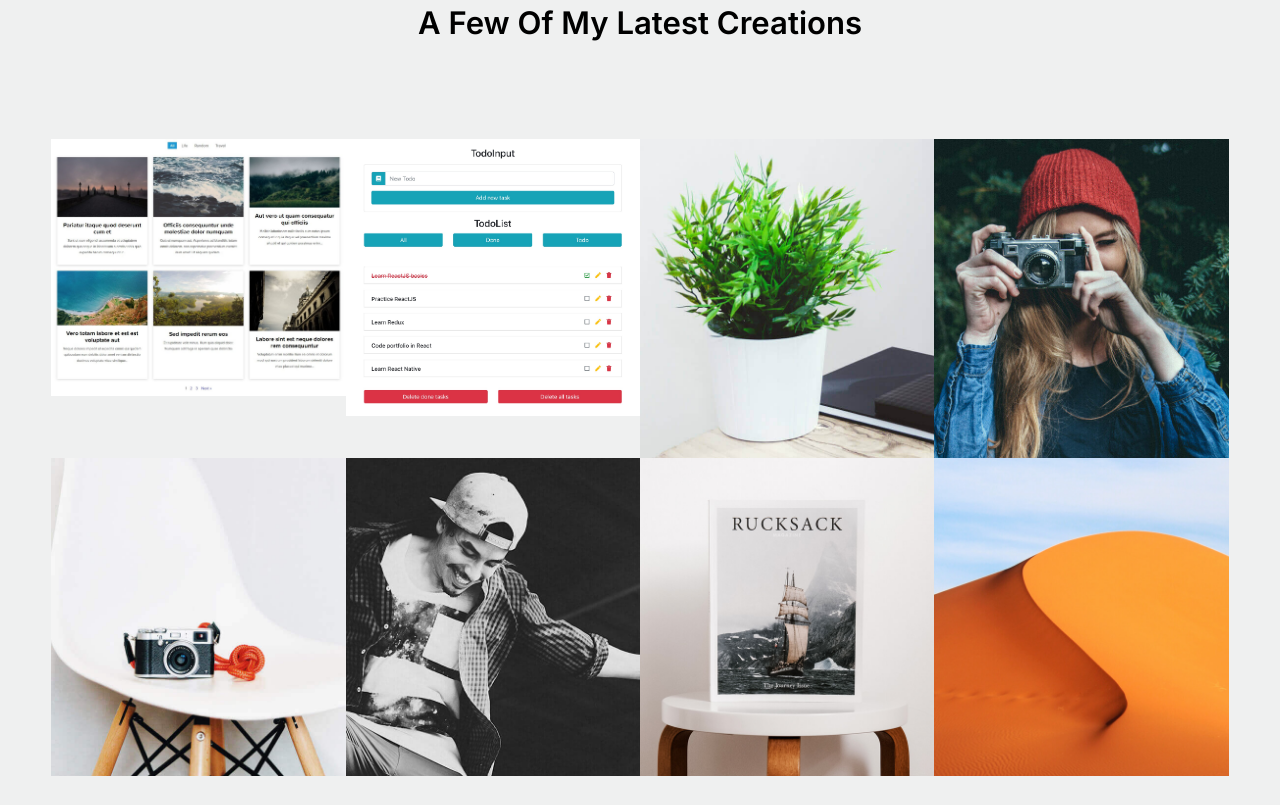
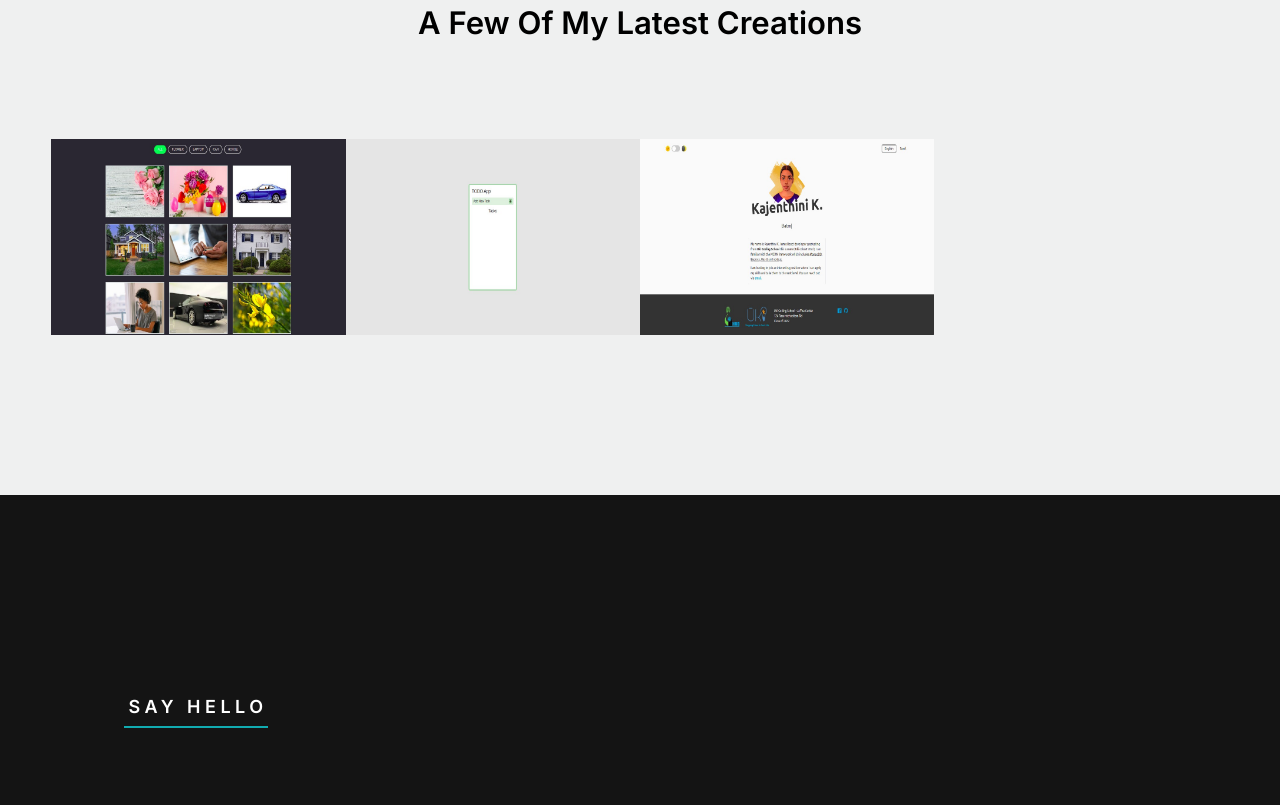
Before and after one commit to kajenthinikaja/kajenthini-github.io, a plain HTML site: page index.html in a window 1280 px wide. Shown: the part 3252-4057 px from the top of the page. Drawn offline with Linux system fonts and the light colour scheme.

Commit message:
add projects

```diff
--- a/index.html
+++ b/index.html
@@ -321,67 +321,72 @@
 
             <div class="column folio-item">
                 <a href="#modal-01" class="folio-item__thumb">
-                    <img src="images/portfolio/droplet.jpg"
-                         srcset="images/portfolio/droplet.jpg 1x,
-                                 images/portfolio/droplet@2x.jpg 2x" alt="">
+                    <img src="images/portfolio/filterable img gallery.jpg"
+                         srcset="images/portfolio/filterable img gallery.jpg" alt="">
                 </a>
-            </div> <!-- end folio-item -->
+            </div>
+             <!-- end folio-item -->
 
             <div class="column folio-item">
                 <a href="#modal-02" class="folio-item__thumb">
-                    <img src="images/portfolio/lamp.jpg"
-                         srcset="images/portfolio/lamp.jpg 1x,
-                                 images/portfolio/lamp@2x.jpg 2x" alt="">
+                    <img src="images/portfolio/todo app.jpg"
+                         srcset="images/portfolio/todo app.jpg" alt="">
                 </a>
-            </div> <!-- end folio-item -->
+            </div>
+             <!-- end folio-item -->
 
             <div class="column folio-item">
                 <a href="#modal-03" class="folio-item__thumb">
-                    <img src="images/portfolio/minimalismo.jpg"
-                         srcset="images/portfolio/minimalismo.jpg 1x,
-                                 images/portfolio/minimalismo@2x.jpg 2x" alt="">
+                    <img src="images/portfolio/personal.jpg"
+                         srcset="images/portfolio/personal.jpg" alt="">
                 </a>
-            </div> <!-- end folio-item -->
-
+            </div>
+             <!-- end folio-item -->
+<!--
             <div class="column folio-item">
                 <a href="#modal-04" class="folio-item__thumb">
                     <img src="images/portfolio/shutterbug.jpg"
                          srcset="images/portfolio/shutterbug.jpg 1x,
                                  images/portfolio/shutterbug@2x.jpg 2x" alt="">
                 </a>
-            </div> <!-- end folio-item -->
+            </div>  -->
+            <!-- end folio-item -->
 
-            <div class="column folio-item">
+            <!-- <div class="column folio-item">
                 <a href="#modal-05" class="folio-item__thumb">
                     <img src="images/portfolio/fuji.jpg"
                          srcset="images/portfolio/fuji.jpg 1x,
                                  images/portfolio/fuji@2x.jpg 2x" alt="">
                 </a>
-            </div> <!-- end folio-item -->
+            </div> -->
+             <!-- end folio-item -->
 
-            <div class="column folio-item">
+            <!-- <div class="column folio-item">
                 <a href="#modal-06" class="folio-item__thumb">
                     <img src="images/portfolio/skaterboy.jpg"
                          srcset="images/portfolio/skaterboy.jpg 1x,
                                  images/portfolio/skaterboy@2x.jpg 2x" alt="">
                 </a>
-            </div> <!-- end folio-item -->
+            </div>  -->
+            <!-- end folio-item -->
 
-            <div class="column folio-item">
+            <!-- <div class="column folio-item">
                 <a href="#modal-07" class="folio-item__thumb">
                     <img src="images/portfolio/rucksack.jpg"
                          srcset="images/portfolio/rucksack.jpg 1x,
                                  images/portfolio/rucksack@2x.jpg 2x" alt="">
                 </a>
-            </div> <!-- end folio-item -->
-
+            </div> -->
+             <!-- end folio-item -->
+<!--
             <div class="column folio-item">
                 <a href="#modal-08" class="folio-item__thumb">
                     <img src="images/portfolio/sanddunes.jpg"
                          srcset="images/portfolio/sanddunes.jpg 1x,
                                  images/portfolio/sanddunes@2x.jpg 2x" alt="">
                 </a>
-            </div> <!-- end folio-item -->
+            </div> -->
+             <!-- end folio-item -->
 
         </div> <!-- end folio-list -->
 
@@ -390,7 +395,7 @@
         =========================================================== -->
         <div id="modal-01" hidden>
             <div class="modal-popup">
-                <img src="images/portfolio/gallery/g-droplet.jpg" alt="" />
+                <img src="images/portfolio/filterable img gallery.jpg" alt="" />
 
                 <div class="modal-popup__desc">
                     <h5>Filterable gallery </h5>
@@ -403,11 +408,12 @@
 
                 <a href="https://kajenthinikaja.github.io/filterableimagegallery/" class="modal-popup__details">Project link</a>
             </div>
-        </div> <!-- end modal -->
+        </div>
+        <!-- end modal -->
 
         <div id="modal-02" hidden>
             <div class="modal-popup">
-                <img src="images/portfolio/gallery/g-lamp.jpg" alt="" />
+                <img src="images/portfolio/todo app.jpg" alt="" />
 
                 <div class="modal-popup__desc">
                     <h5>TODO app</h5>
@@ -419,23 +425,25 @@
 
                 <a href=https://kajenthinikaja.github.io/todo_app/ class="modal-popup__details">Project link</a>
             </div>
-        </div> <!-- end modal -->
+        </div>
+         <!-- end modal -->
 
         <div id="modal-03" hidden>
             <div class="modal-popup">
-                <img src="images/portfolio/gallery/g-minimalismo.jpg" alt="" />
+                <img src="images/portfolio/personal.jpg" alt="" />
 
                 <div class="modal-popup__desc">
-                    <h5>Minimalismo</h5>
-                    <p>Exercitationem reprehenderit quod explicabo consequatur aliquid ut magni ut. Deleniti quo corrupti illum velit eveniet ratione necessitatibus ipsam mollitia.</p>
+                    <h5>Personal portfolio</h5>
+                    <!-- <p>Exercitationem reprehenderit quod explicabo consequatur aliquid ut magni ut. Deleniti quo corrupti illum velit eveniet ratione necessitatibus ipsam mollitia.</p> -->
                     <ul class="modal-popup__cat">
-                        <li>Product Design</li>
+                        <!-- <li>Product Design</li> -->
                     </ul>
                 </div>
 
-                <!-- <a href="https://www.behance.net/" class="modal-popup__details">Project link</a> -->
+                <a href=" https://kajenthinikaja.github.io/personal-website/" class="modal-popup__details">Project link</a>
             </div>
-        </div> <!-- end modal -->
+        </div>
+        <!-- end modal -->
 
         <div id="modal-04" hidden>
             <div class="modal-popup">
@@ -451,7 +459,8 @@
 
                 <!-- <a href="https://www.behance.net/" class="modal-popup__details">Project link</a> -->
             </div>
-        </div> <!-- end modal -->
+        </div>
+        <!-- end modal -->
 
         <div id="modal-05" hidden>
             <div class="modal-popup">
@@ -468,7 +477,8 @@
 
                 <!-- <a href="https://www.behance.net/" class="modal-popup__details">Project link</a> -->
             </div>
-        </div> <!-- end modal -->
+        </div>
+        <!-- end modal -->
 
         <div id="modal-06" hidden>
             <div class="modal-popup">
@@ -485,7 +495,8 @@
 
                 <!-- <a href="https://www.behance.net/" class="modal-popup__details">Project link</a> -->
             </div>
-        </div> <!-- end modal -->
+        </div>
+        <!-- end modal -->
 
         <div id="modal-07" hidden>
             <div class="modal-popup">
@@ -502,7 +513,8 @@
 
                 <!-- <a href="https://www.behance.net/" class="modal-popup__details">Project link</a> -->
             </div>
-        </div> <!-- end modal -->
+        </div>
+        <!-- end modal -->
 
         <div id="modal-08" hidden>
             <div class="modal-popup">
@@ -518,7 +530,8 @@
 
                 <!-- <a href="https://www.behance.net/" class="modal-popup__details">Project link</a> -->
             </div>
-        </div> <!-- end modal -->
+        </div>
+        <!-- end modal -->
 
 
     </section> <!-- end s-portfolio -->
```
Also changed, not shown: images/portfolio/filterable img gallery.jpg (added), images/portfolio/filterable img gallery.png (added), images/portfolio/personal.jpg (added), images/portfolio/todo app.jpg (added).
